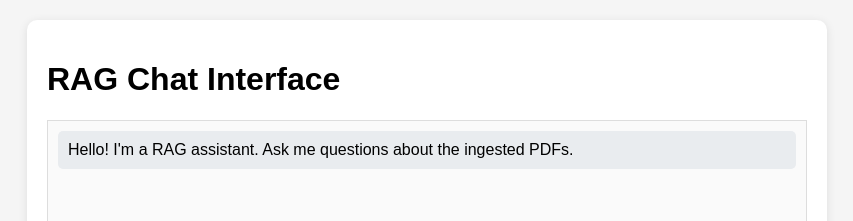
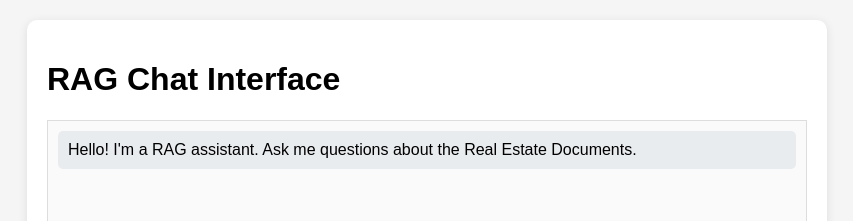
Before and after one commit to wissaljawad/rag-fastapi-app, a plain HTML site: page index.html in a window 1280 px wide. Shown: the top 221 px of the page, without its empty margins (213-1066 px from the left). Drawn offline with Linux system fonts and the light colour scheme.

Commit message:
Real Esate Document Rag

```diff
--- a/index.html
+++ b/index.html
@@ -78,7 +78,7 @@
         <h1>RAG Chat Interface</h1>
         <div class="chat-messages" id="chatMessages">
             <div class="message bot-message">
-                Hello! I'm a RAG assistant. Ask me questions about the ingested PDFs.
+                Hello! I'm a RAG assistant. Ask me questions about the Real Estate Documents.
             </div>
         </div>
         <div class="input-container">
```
